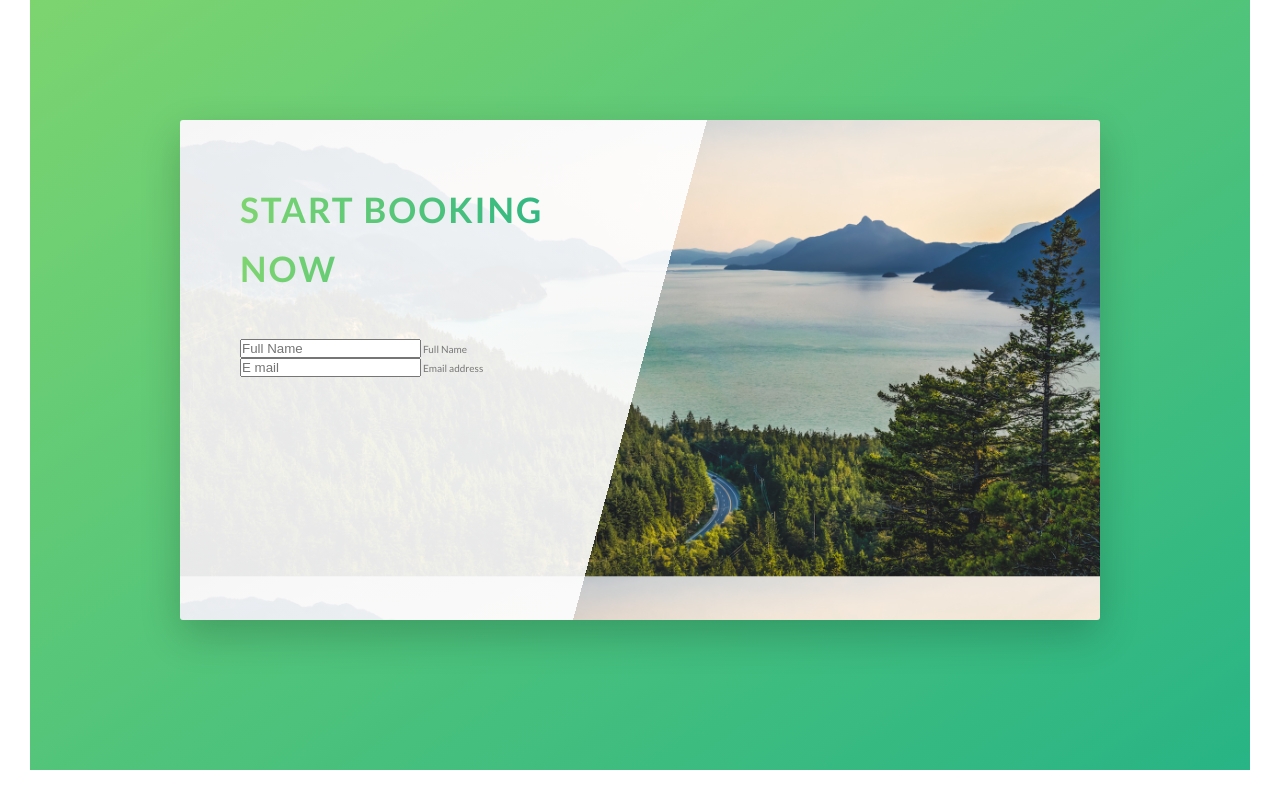
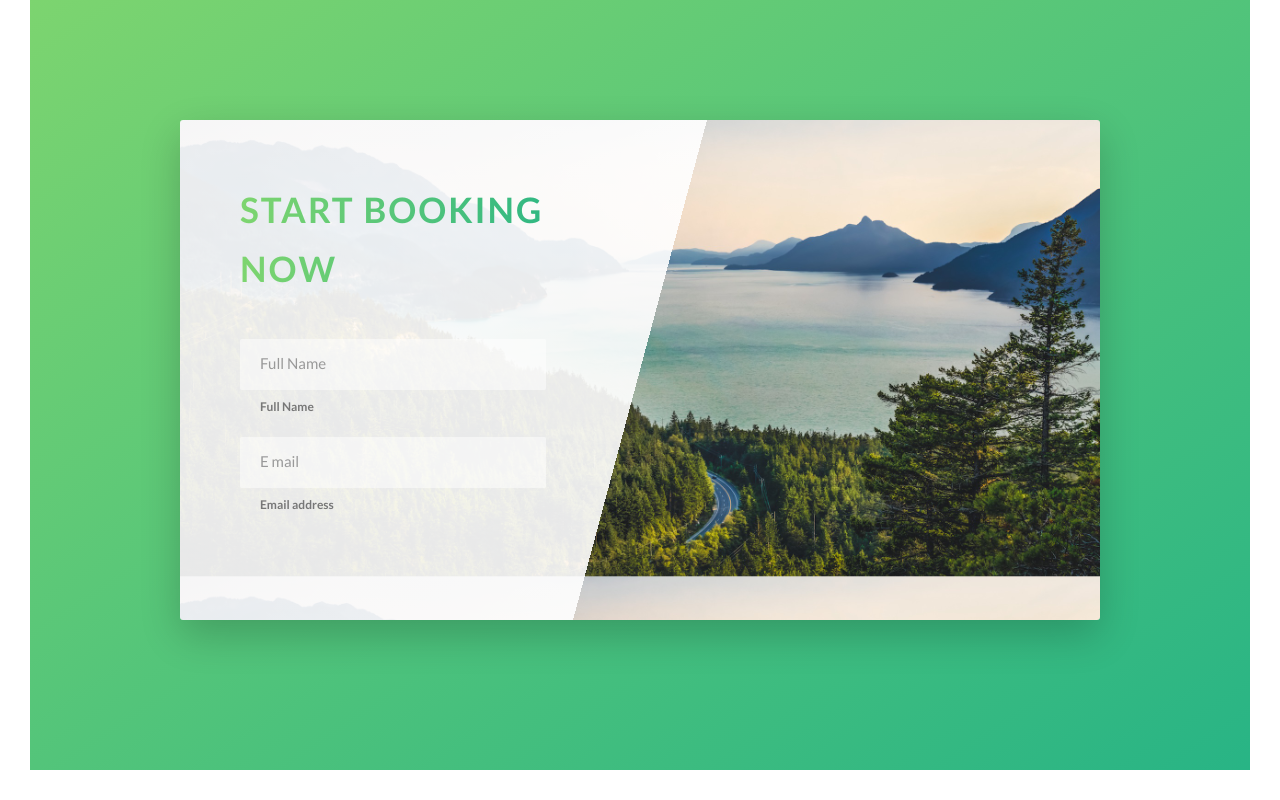
Before and after one commit to GocaKG/Natours-CSS-SaaS-course, a website: page index.html in a window 1280 px wide. Shown: the part 4651-5451 px from the top of the page. Drawn offline with Linux system fonts and the light colour scheme.

Commit message:
booking section style1

```diff
--- a/sass/abstracts/_variables.scss
+++ b/sass/abstracts/_variables.scss
@@ -6,6 +6,7 @@ $color-primary-dark:#28b485;
 $color-gray-light-1:#f7f7f7;
 $color-gray-light-2: #eee;
 $color-grey-dark: #777;
+$color-grey-dark-2:#999;
 
 $color-secondary-light:#ffb900;
 $color-secondary-dark: #ff7730;
--- /dev/null
+++ b/sass/components/_form.scss
@@ -0,0 +1,48 @@
+.form {
+
+    &_group:not(:last-child) {
+        margin-bottom: 2rem;
+    }
+
+    &_input {
+        font-size: 1.5rem;
+        font-family: inherit;
+        color: inherit;
+        padding: 1.5rem 2rem;
+        border-radius: 2px;
+        background-color: rgba($color-white, .5);
+        border: none;
+        border-bottom: 3px solid transparent;
+        width: 90%;
+        display: block;
+
+        &:focus {
+            outline: none;
+            box-shadow: 0 1rem 2rem rgba($color-black, .1);
+            border-bottom: 3px solid $color-primary-dark;
+        }
+
+        &:focus:invalid {
+            border-bottom: 3px solid $color-secondary-dark;
+        }
+
+        &::-webkit-input-placeholder {
+            color:$color-grey-dark-2;
+        }
+
+    }
+
+    &_label {
+        font-size: 1.2rem;
+        font-weight: 700;
+        margin-left: 2rem;
+        margin-top: .7rem;
+        display: block;
+        transition: all .3s;
+    }
+
+    &_input::placeholder-shown + &_label {
+        opacity: 0;
+        visibility: hidden;
+    }
+}
--- a/sass/main.scss
+++ b/sass/main.scss
@@ -15,6 +15,6 @@
 @import "components/card";
 @import "components/story";
 @import "components/bg-video";
-
+@import "components/form";
 @import "layout/grid";
 @import "layout/header";
```
Also changed, not shown: sass/main.css, 1 other file.
